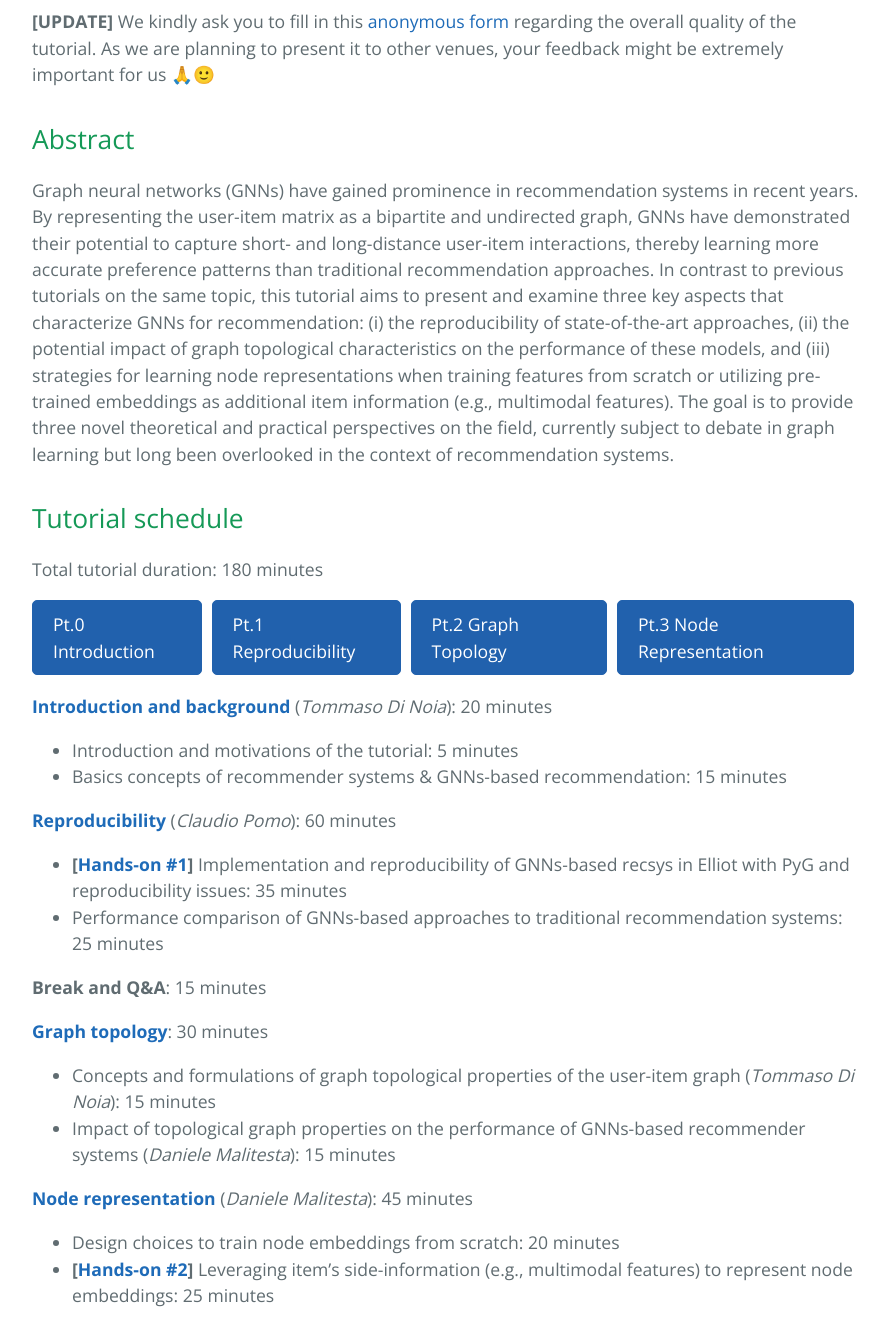
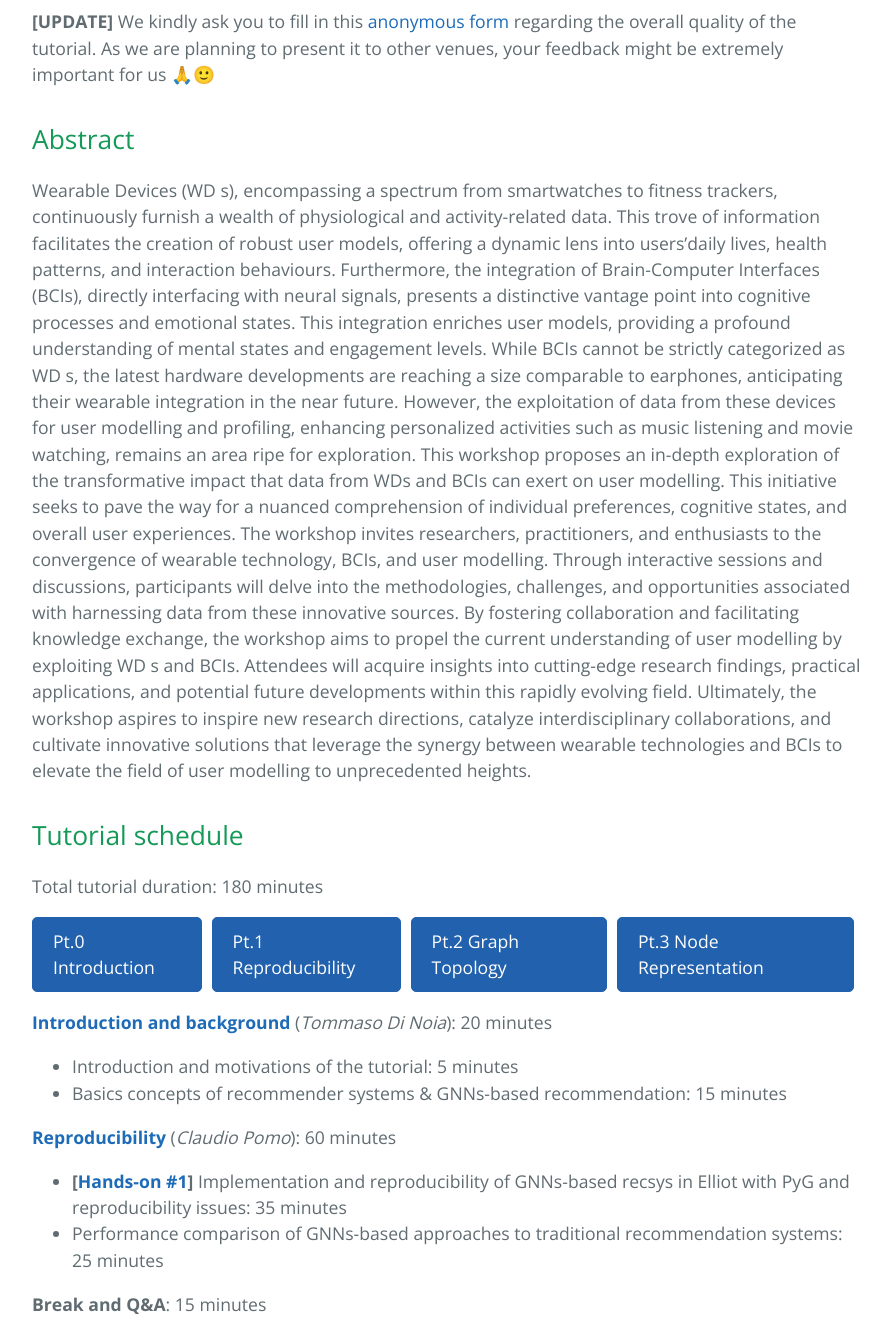
Before and after one commit to domenicolofu/webium24, a Jekyll site: the page built from index.md, in a window 1280 px wide and 1400 px high, scrolled down 870 px, cut to the strip 82-1400 px from the top of the window. Shown: the whole strip, without its empty margins (192-1082 px from the left). Built offline with Jekyll 4.4.1, drawn with Linux system fonts in a browser that asks for light colours.

Commit message:
home v4
home v4

```diff
--- a/index.md
+++ b/index.md
@@ -6,7 +6,9 @@ layout: default
 
 ## Abstract
 
-Graph neural networks (GNNs) have gained prominence in recommendation systems in recent years. By representing the user-item matrix as a bipartite and undirected graph, GNNs have demonstrated their potential to capture short- and long-distance user-item interactions, thereby learning more accurate preference patterns than traditional recommendation approaches. In contrast to previous tutorials on the same topic, this tutorial aims to present and examine three key aspects that characterize GNNs for recommendation: (i) the reproducibility of state-of-the-art approaches, (ii) the potential impact of graph topological characteristics on the performance of these models, and (iii) strategies for learning node representations when training features from scratch or utilizing pre-trained embeddings as additional item information (e.g., multimodal features). The goal is to provide three novel theoretical and practical perspectives on the field, currently subject to debate in graph learning but long been overlooked in the context of recommendation systems.
+Wearable Devices (WD s), encompassing a spectrum from smartwatches to fitness trackers, continuously furnish a wealth of physiological and activity-related data. This trove of information facilitates the creation of robust user models, offering a dynamic lens into users’daily lives, health patterns, and interaction behaviours. Furthermore, the integration of Brain-Computer Interfaces (BCIs), directly interfacing with neural signals, presents a distinctive vantage point into cognitive processes and emotional states. This integration enriches user models, providing a profound understanding of mental states and engagement levels. While BCIs cannot be strictly categorized as WD s, the latest hardware developments are reaching a size comparable to earphones, anticipating their wearable integration in the near future. However, the exploitation of data from these devices for user modelling and profiling, enhancing personalized activities such as music listening and movie watching, remains an area ripe for exploration.
+This workshop proposes an in-depth exploration of the transformative impact that data from WDs and BCIs can exert on user
+modelling. This initiative seeks to pave the way for a nuanced comprehension of individual preferences, cognitive states, and overall user experiences. The workshop invites researchers, practitioners, and enthusiasts to the convergence of wearable technology, BCIs, and user modelling. Through interactive sessions and discussions, participants will delve into the methodologies, challenges, and opportunities associated with harnessing data from these innovative sources. By fostering collaboration and facilitating knowledge exchange, the workshop aims to propel the current understanding of user modelling by exploiting WD s and BCIs. Attendees will acquire insights into cutting-edge research findings, practical applications, and potential future developments within this rapidly evolving field. Ultimately, the workshop aspires to inspire new research directions, catalyze interdisciplinary collaborations, and cultivate innovative solutions that leverage the synergy between wearable technologies and BCIs to elevate the field of user modelling to unprecedented heights.
 
 ## Tutorial schedule
 
```
Also changed, not shown: README.md, 2 other files.
